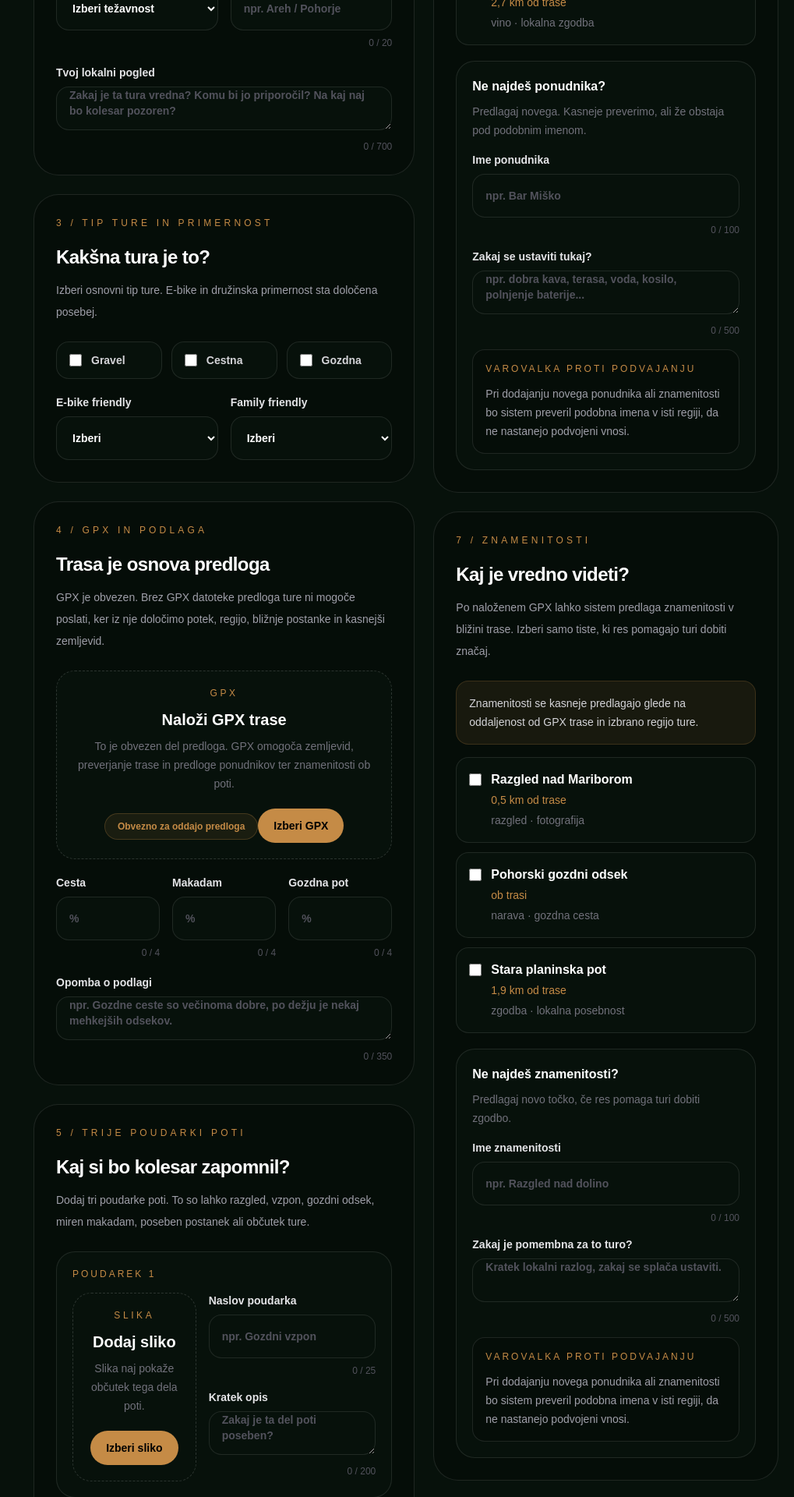
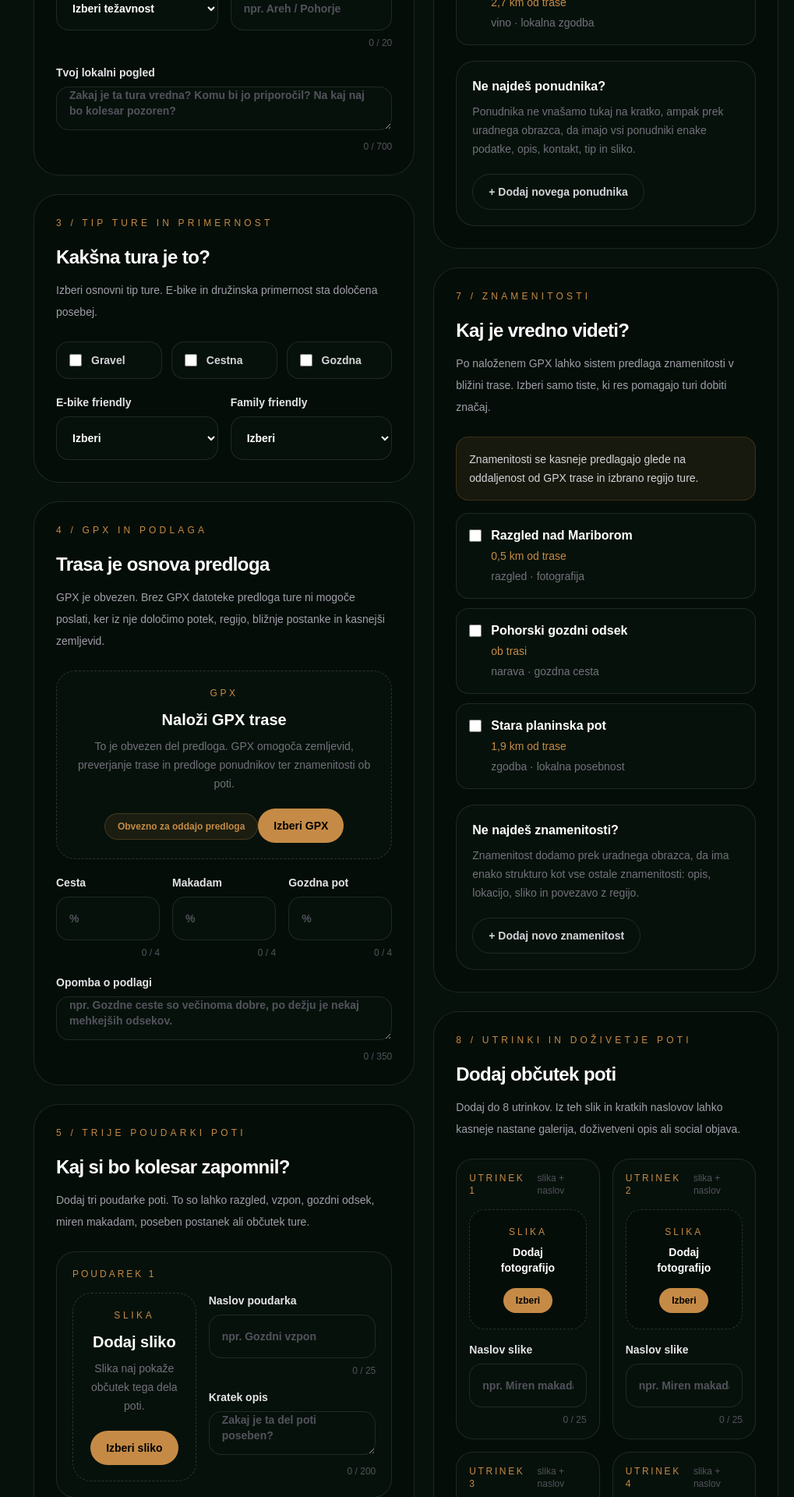
Before and after one commit to rabojan/bojan-on-bike-app, a Next.js app: page /admin/predlog-ture/nova in a window 1280 px wide. Shown: the part 1340-3260 px from the top of the page at 78% size, without its empty margins (261-1280 px from the left). Built offline with nearby package versions, Linux system fonts and the light colour scheme; sample sign-in values are in the browser's storage.

Commit message:
Refine proposal gallery and linked content actions

```diff
--- a/app/admin/predlog-ture/nova/page.tsx
+++ b/app/admin/predlog-ture/nova/page.tsx
@@ -205,21 +205,6 @@ function RouteSuggestionCard({
         </span>
       </span>
     </label>
-  );
-}
-
-function DuplicateHint() {
-  return (
-    <div className="rounded-2xl border border-white/10 bg-black/20 p-4">
-      <div className="text-xs uppercase tracking-[0.25em] text-[#c58b46]">
-        Varovalka proti podvajanju
-      </div>
-
-      <p className="mt-3 text-sm leading-6 text-zinc-400">
-        Pri dodajanju novega ponudnika ali znamenitosti bo sistem preveril
-        podobna imena v isti regiji, da ne nastanejo podvojeni vnosi.
-      </p>
-    </div>
   );
 }
 
@@ -507,26 +492,17 @@ export default function NewTrailProposalPage() {
                 <div className="font-black text-white">Ne najdeš ponudnika?</div>
 
                 <p className="mt-2 text-sm leading-6 text-zinc-500">
-                  Predlagaj novega. Kasneje preverimo, ali že obstaja pod
-                  podobnim imenom.
+                  Ponudnika ne vnašamo tukaj na kratko, ampak prek uradnega
+                  obrazca, da imajo vsi ponudniki enake podatke, opis, kontakt,
+                  tip in sliko.
                 </p>
 
-                <div className="mt-4 space-y-4">
-                  <Field
-                    label="Ime ponudnika"
-                    placeholder="npr. Bar Miško"
-                    counter="100"
-                  />
-
-                  <TextArea
-                    label="Zakaj se ustaviti tukaj?"
-                    placeholder="npr. dobra kava, terasa, voda, kosilo, polnjenje baterije..."
-                    rows={4}
-                    counter="500"
-                  />
-
-                  <DuplicateHint />
-                </div>
+                <Link
+                  href="/admin/ponudniki/nov"
+                  className="mt-5 inline-flex rounded-full border border-white/10 px-5 py-3 text-sm font-bold text-zinc-300"
+                >
+                  + Dodaj novega ponudnika
+                </Link>
               </div>
             </Section>
 
@@ -557,25 +533,17 @@ export default function NewTrailProposalPage() {
                 </div>
 
                 <p className="mt-2 text-sm leading-6 text-zinc-500">
-                  Predlagaj novo točko, če res pomaga turi dobiti zgodbo.
+                  Znamenitost dodamo prek uradnega obrazca, da ima enako
+                  strukturo kot vse ostale znamenitosti: opis, lokacijo, sliko
+                  in povezavo z regijo.
                 </p>
 
-                <div className="mt-4 space-y-4">
-                  <Field
-                    label="Ime znamenitosti"
-                    placeholder="npr. Razgled nad dolino"
-                    counter="100"
-                  />
-
-                  <TextArea
-                    label="Zakaj je pomembna za to turo?"
-                    placeholder="Kratek lokalni razlog, zakaj se splača ustaviti."
-                    rows={4}
-                    counter="500"
-                  />
-
-                  <DuplicateHint />
-                </div>
+                <Link
+                  href="/admin/znamenitosti/nova"
+                  className="mt-5 inline-flex rounded-full border border-white/10 px-5 py-3 text-sm font-bold text-zinc-300"
+                >
+                  + Dodaj novo znamenitost
+                </Link>
               </div>
             </Section>
 
@@ -584,31 +552,38 @@ export default function NewTrailProposalPage() {
               title="Dodaj občutek poti"
               intro="Dodaj do 8 utrinkov. Iz teh slik in kratkih naslovov lahko kasneje nastane galerija, doživetveni opis ali social objava."
             >
-              <div className="grid gap-4">
+              <div className="grid gap-4 sm:grid-cols-2">
                 {Array.from({ length: 8 }, (_, index) => (
                   <div
                     key={index}
                     className="rounded-[22px] border border-white/10 bg-[#07110b] p-4"
                   >
-                    <div className="mb-4 text-xs uppercase tracking-[0.22em] text-[#c58b46]">
+                    <div className="mb-4 flex items-center justify-between gap-3">
+                      <div className="text-xs uppercase tracking-[0.22em] text-[#c58b46]">
                         Utrinek {index + 1}
                       </div>
+                      <div className="text-xs text-zinc-600">slika + naslov</div>
+                    </div>
 
-                    <div className="grid items-start gap-4 md:grid-cols-[0.75fr_1.25fr]">
-                      <UploadBox
-                        label="Slika"
-                        title="Dodaj"
-                        description="Fotografija s poti."
-                        button="Izberi"
-                      />
+                    <div className="rounded-[20px] border border-dashed border-white/15 bg-black/20 p-5 text-center">
+                      <div className="text-xs uppercase tracking-[0.25em] text-[#c58b46]">
+                        Slika
+                      </div>
+                      <div className="mt-2 text-sm font-black text-white">
+                        Dodaj fotografijo
+                      </div>
+                      <label className="mt-4 inline-flex cursor-pointer rounded-full bg-[#c58b46] px-4 py-2 text-xs font-bold text-black transition hover:bg-[#d9a35d]">
+                        Izberi
+                        <input type="file" className="hidden" />
+                      </label>
+                    </div>
 
-                      <div className="space-y-4">
+                    <div className="mt-4">
                       <Field
                         label="Naslov slike"
                         placeholder="npr. Miren makadam"
                         counter="25"
                       />
-                      </div>
                     </div>
                   </div>
                 ))}
```
Lines whose indentation alone changed are shown as unchanged.
